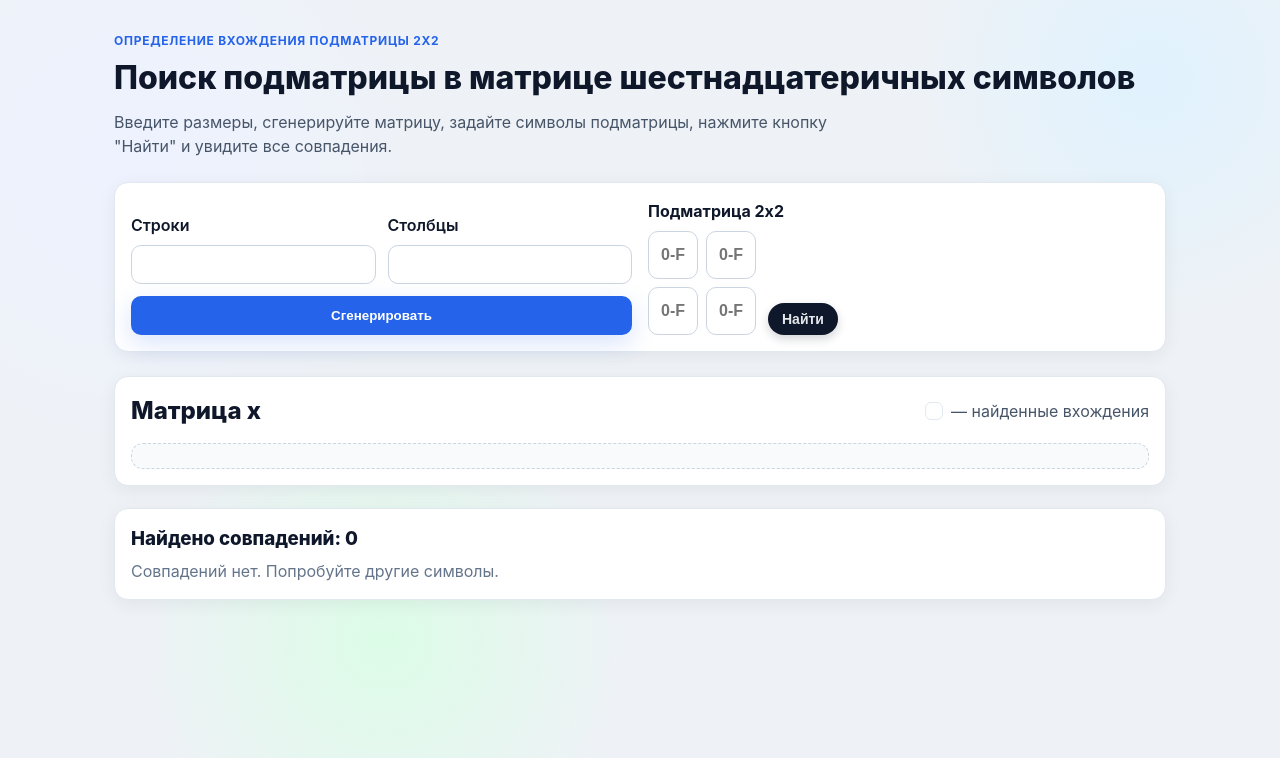
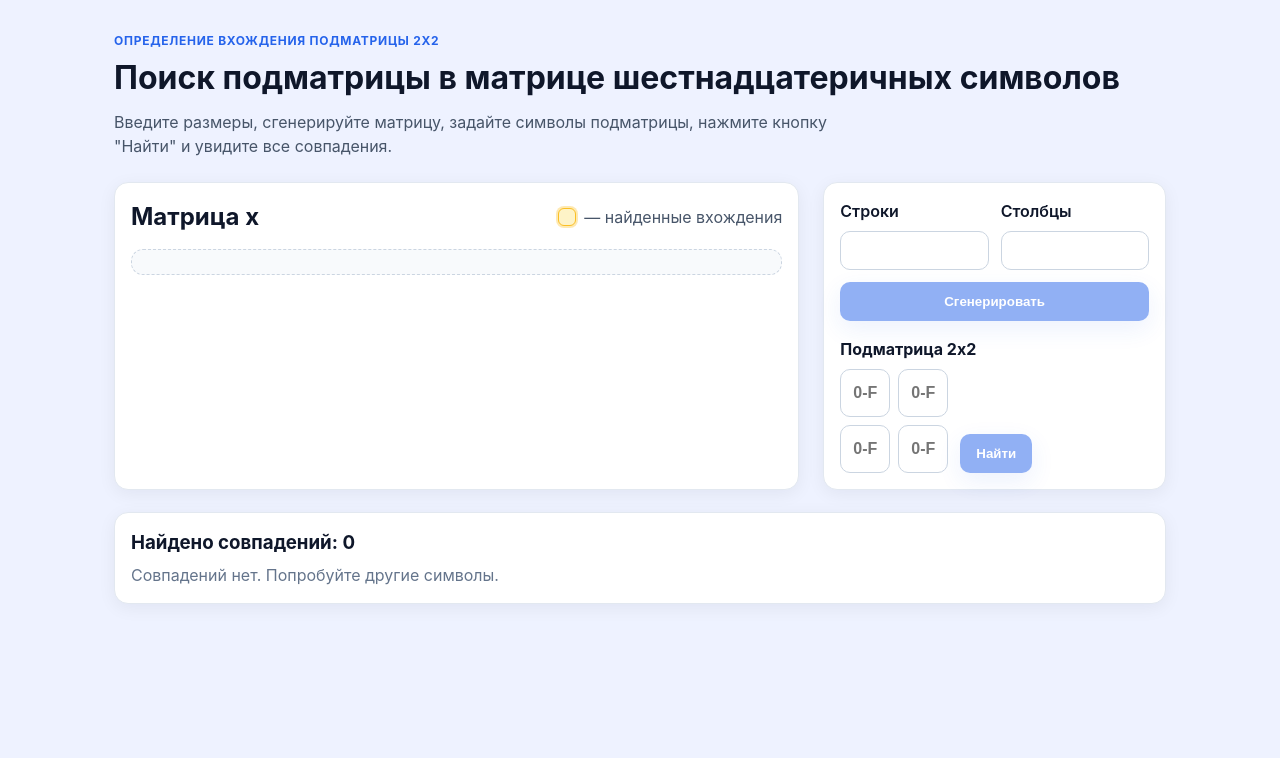
Before and after one commit to anp84/matrix_proj, a React (Vite) app in the folder matrix_app/: page / in a window 1280 px wide. Shown: the top 758 px of the page. Built offline with nearby package versions, Linux system fonts and the light colour scheme.

Commit message:
Корректировка расположения элементов и стилевого оформления

```diff
--- a/matrix_app/src/App.css
+++ b/matrix_app/src/App.css
@@ -41,28 +41,33 @@
 }
 
 .primary:hover {
-  transform: translateY(-1px);
   box-shadow: 0 10px 28px rgba(37, 99, 235, 0.22);
 }
 
+button:disabled,
+.primary:disabled {
+  opacity: 0.5;
+}
+
 .controls {
-  display: grid;
-  grid-template-columns: repeat(auto-fit, minmax(180px, 1fr));
+  display: flex;
+  flex-direction: column;
+  //grid-template-columns: repeat(auto-fit, minmax(180px, 1fr));
   gap: 16px;
-  align-items: end;
+  align-items: start;
   background: #fff;
   padding: 16px;
   border: 1px solid #e2e8f0;
   border-radius: 14px;
   box-shadow: 0 4px 18px rgba(15, 23, 42, 0.06);
-  margin-bottom: 24px;
 }
 
 .sizes {
   display: grid;
   grid-template-columns: 1fr 1fr;
   gap: 12px;
-  align-items: end;
+  align-items: start;
+  width: 100%
 }
 
 .sizes .primary.full {
@@ -142,8 +147,11 @@
 
 .secondary:hover {
   background: #020617;
-  transform: translateY(-1px);
   box-shadow: 0 6px 14px rgba(15, 23, 42, 0.25);
+}
+
+.secondary:disabled {
+    opacity: 0.5;
 }
 
 .matrix-section {
@@ -174,6 +182,12 @@
   height: 18px;
   border-radius: 6px;
   border: 1px solid #e2e8f0;
+}
+
+.legend-color.highlight {
+  background: #fef3c7;
+  border-color: #fbbf24;
+  box-shadow: 0 0 0 2px rgba(251, 191, 36, 0.35);
 }
 
 .matrix-frame {
@@ -254,3 +268,10 @@
   color: #64748b;
   margin: 6px 0 0;
 }
+
+.main-box {
+    display: grid;
+    grid-template-columns: 1fr 0.5fr;
+    gap: 24px;
+    width: 100%;
+}
--- a/matrix_app/src/App.jsx
+++ b/matrix_app/src/App.jsx
@@ -40,6 +40,12 @@ function App() {
     const parsedRows = parseInt(rows, 10)
     const parsedCols = parseInt(cols, 10)
 
+    // размеры матрицы должны быть не меньше 2x2 (размер подматрицы)
+    if (parsedRows < 2 || parsedCols < 2) {
+      window.alert('Размер матрицы должен быть не меньше 2x2.')
+      return
+    }
+
     const safeRows = Math.max(2, Math.min(30, parsedRows))
     const safeCols = Math.max(2, Math.min(30, parsedCols))
 
@@ -77,17 +83,9 @@ function App() {
   }
 
   const handleFind = () => {
-    // Проверка: матрица должна быть сгенерирована
+    //матрица должна быть сгенерирована
     if (!matrix.length || !matrix[0]?.length) {
       window.alert('Сначала сгенерируйте матрицу.')
-      return
-    }
-
-    // Проверка: размеры матрицы должны быть не меньше 2x2 (размер подматрицы)
-    const matrixRows = matrix.length
-    const matrixCols = matrix[0].length
-    if (matrixRows < 2 || matrixCols < 2) {
-      window.alert('Размер матрицы должен быть не меньше 2x2.')
       return
     }
 
@@ -107,10 +105,14 @@ function App() {
 
   const isFindEnabled = useMemo(
     () =>
+      // Матрица должна быть сгенерирована
+      matrix.length > 0 &&
+      matrix[0]?.length > 0 &&
+      // Все поля подматрицы должны быть заполнены шестнадцатеричными значениями
       pattern.every(
         (cell) => cell.length === 1 && HEX_CHARS.includes(cell.toUpperCase()),
       ),
-    [pattern],
+    [matrix, pattern],
   )
 
   const renderMatrix = () => (
@@ -146,7 +148,17 @@ function App() {
           </p>
         </div>
       </header>
-
+      <div className="main-box">
+      <section className="matrix-section">
+        <div className="matrix-header">
+          <h2>Матрица {rows} x {cols}</h2>
+            <div className="legend">
+              <span className="legend-color highlight" />
+              <span>— найденные вхождения</span>
+            </div>
+        </div>
+        <div className="matrix-frame">{renderMatrix()}</div>
+      </section>
       <section className="controls">
         <div className="sizes">
           <div className="control-group">
@@ -197,7 +209,7 @@ function App() {
             </div>
             <button
               type="button"
-              className="secondary"
+              className="primary"
               onClick={handleFind}
               disabled={!isFindEnabled}
             >
@@ -207,16 +219,7 @@ function App() {
         </div>
       </section>
 
-      <section className="matrix-section">
-        <div className="matrix-header">
-          <h2>Матрица {rows} x {cols}</h2>
-          <div className="legend">
-            <span className="legend-color highlight" />
-            <span>— найденные вхождения</span>
-          </div>
-        </div>
-        <div className="matrix-frame">{renderMatrix()}</div>
-      </section>
+      </div>
 
       <section className="results">
         <h3>Найдено совпадений: {matches.length}</h3>
--- a/matrix_app/src/index.css
+++ b/matrix_app/src/index.css
@@ -1,6 +1,5 @@
 :root {
-  font-family: 'Inter', system-ui, -apple-system, BlinkMacSystemFont, 'Segoe UI',
-    sans-serif;
+  font-family: 'Inter', system-ui, BlinkMacSystemFont, 'Segoe UI', sans-serif;
   line-height: 1.5;
   font-weight: 400;
   color: #0f172a;
@@ -17,17 +16,14 @@
 body {
   margin: 0;
   min-height: 100vh;
-  background: radial-gradient(circle at 10% 20%, #eef2ff 0, transparent 25%),
-    radial-gradient(circle at 90% 10%, #e0f2fe 0, transparent 18%),
-    radial-gradient(circle at 30% 80%, #dcfce7 0, transparent 22%),
-    #eef2f6;
+  background: #eef2ff;
 }
 
 h1,
 h2,
 h3 {
   margin: 0;
-  font-weight: 800;
+  font-weight: 700;
 }
 
 p {
```
